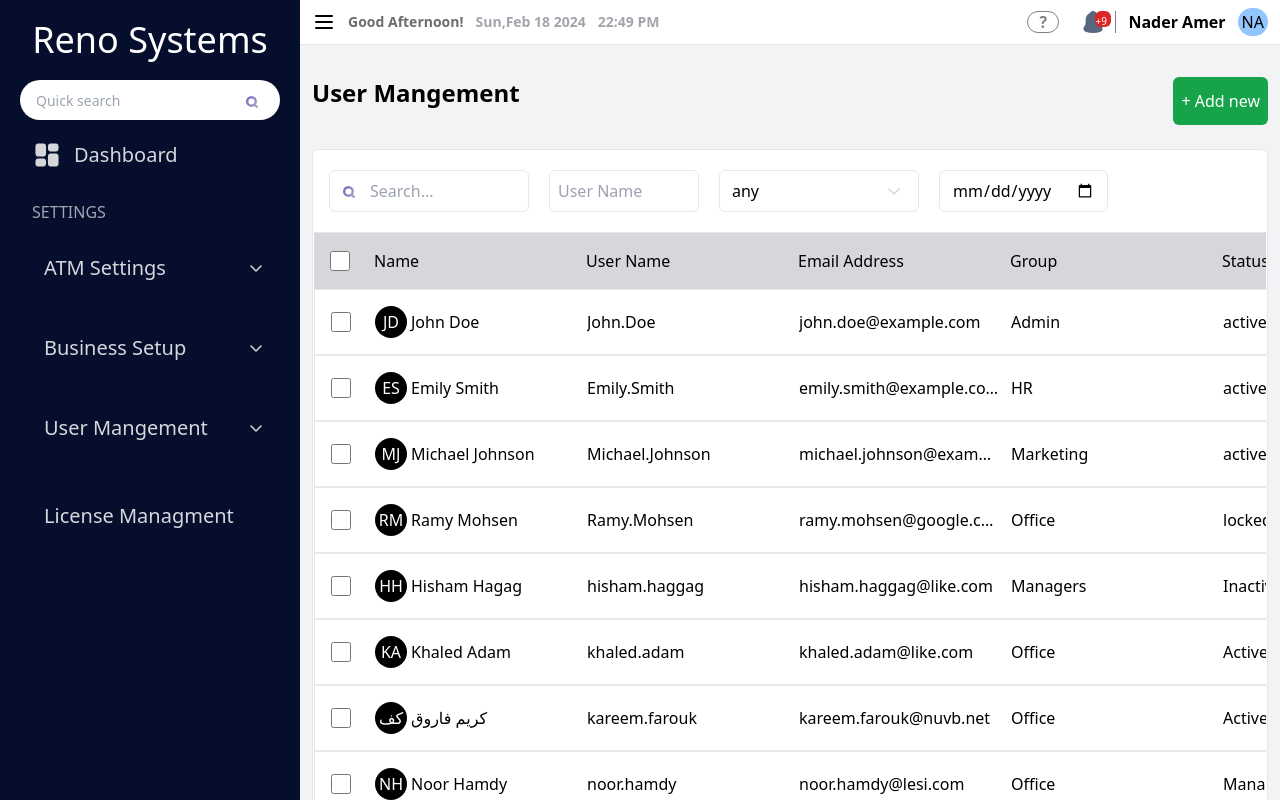
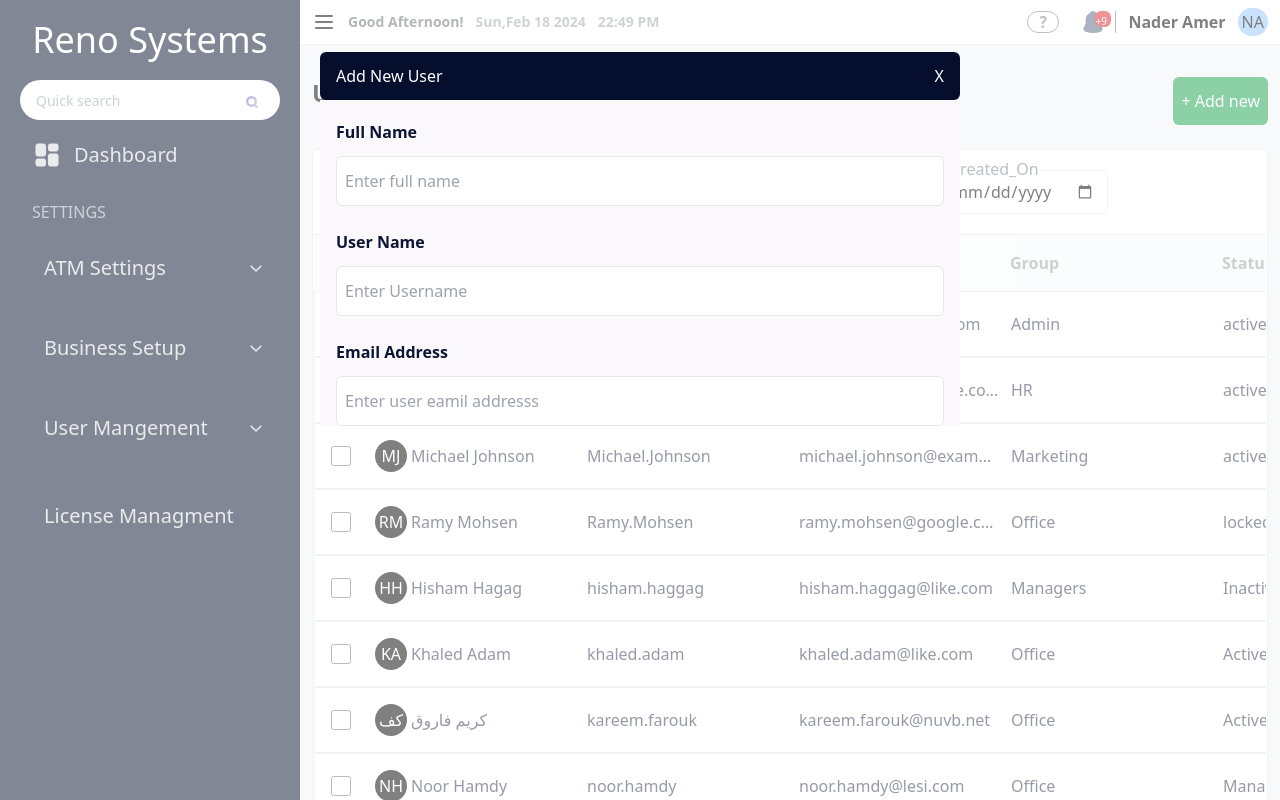
Before and after one commit to Thebrownboy/RenoSystemsDashboard, a React (Vite) app in the folder renosystemsdashboard/: page /home in a window 1280 px wide. Shown: the top 800 px of the page. Built offline with nearby package versions, Linux system fonts and the light colour scheme.

Commit message:
start building up the popup that will be used for adding user to the system

```diff
--- a/renosystemsdashboard/src/components/FilterBar/FilterBar.jsx
+++ b/renosystemsdashboard/src/components/FilterBar/FilterBar.jsx
@@ -11,7 +11,7 @@ function FilterBar() {
   const usernameSearchRef = useRef();
   const dispatch = useDispatch();
   return (
-    <div className=" flex gap-5 py-5 px-4">
+    <div className=" flex gap-5 py-5 px-4 flex-wrap ">
       <div className="relative ">
         <img
           className=" absolute top-[10px] left-2 cursor-pointer"
@@ -25,7 +25,7 @@ function FilterBar() {
           type="text"
           ref={generalSearchRef}
           placeholder="Search..."
-          className="outline-none pl-10 py-2 border border-1 rounded-md max-w-[200px]"
+          className="outline-none pl-10 py-2 border border-1 rounded-md max-w-[200px] "
           onChange={(e) => dispatch(nameFilter(e.target.value))}
         />
       </div>
@@ -41,10 +41,10 @@ function FilterBar() {
         />
       </div>
 
-      <div className="relative  w-[200px] flex items-center border-1 border rounded-md px-3">
+      <div className="relative  w-[200px] py-2 flex items-center border-1 border rounded-md px-3 before:absolute before:top-[-14px] before:left-[10px] before:content-['Active\_Status'] before:w-fit before:h-5 before:z-10 before:bg-white before:text-[#7A7E90]">
         <CustomizedSelect />
       </div>
-      <div className="flex items-center gap-4 border-1 border rounded-md px-3 cursor-pointer ">
+      <div className=" relative flex items-center gap-4 py-2 border-1 border rounded-md px-3 cursor-pointer  before:absolute before:top-[-14px] before:left-[10px] before:content-['Created\_On'] before:w-fit before:h-5 before:z-10 before:bg-white before:text-[#7A7E90]">
         <input
           type="date"
           className=" outline-none"
--- a/renosystemsdashboard/src/components/MainSection/MainSection.jsx
+++ b/renosystemsdashboard/src/components/MainSection/MainSection.jsx
@@ -2,6 +2,7 @@ import React from "react";
 import Header from "../Header/Header";
 import UserMangment from "../UserManage/UserMangment";
 import MainCard from "../MainCard/MainCard";
+import Popup from "../Popup/Popup";
 
 function MainSection({ updateSideBarDisplay, sideBarDisplay }) {
   return (
@@ -13,6 +14,8 @@ function MainSection({ updateSideBarDisplay, sideBarDisplay }) {
         sideBarDisplay={sideBarDisplay}
       />
 
+      <Popup />
+
       <UserMangment />
       <MainCard />
     </div>
--- /dev/null
+++ b/renosystemsdashboard/src/components/Popup/Popup.jsx
@@ -0,0 +1,58 @@
+import React from "react";
+import CustomizedSelect from "../CustomizedSelect/CustomizedSelect";
+
+function Popup() {
+  return (
+    <div className=" flex justify-center   fixed top-0 left-0 bg-white bg-opacity-50 w-screen h-full z-[40000000000]">
+      <div className="add-new-user-card w-1/2 py-3 rounded-md  mt-10 ">
+        <div className="card-header flex justify-between rounded-md  px-4 py-3 bg-[#050E2D]">
+          <h2 className="text-white"> Add New User</h2>
+          <div className="text-white">X</div>
+        </div>
+
+        <div className="bg-[#FAF8FB] px-4 flex flex-col gap-1">
+          <div className="full-name flex flex-col mt-5 gap-3">
+            <label htmlFor="" className="text-[16px] font-bold text-[#0C1533]">
+              Full Name
+            </label>
+            <div>
+              <input
+                type="text"
+                placeholder="Enter full name"
+                className="px-2 py-3 rounded-md w-full outline-none border border-1"
+              />
+            </div>
+          </div>
+
+          <div className="full-name flex flex-col mt-5 gap-3">
+            <label htmlFor="" className="text-[16px] font-bold text-[#0C1533]">
+              User Name
+            </label>
+            <div>
+              <input
+                type="text"
+                placeholder="Enter Username"
+                className="px-2 py-3 rounded-md w-full outline-none border border-1"
+              />
+            </div>
+          </div>
+
+          <div className="full-name flex flex-col mt-5 gap-3">
+            <label htmlFor="" className="text-[16px] font-bold text-[#0C1533]">
+              Email Address
+            </label>
+            <div>
+              <input
+                type="text"
+                placeholder="Enter user eamil addresss"
+                className="px-2 py-3 rounded-md w-full outline-none border border-1"
+              />
+            </div>
+          </div>
+        </div>
+      </div>
+    </div>
+  );
+}
+
+export default Popup;
--- a/renosystemsdashboard/src/components/SideBar/SideBar.jsx
+++ b/renosystemsdashboard/src/components/SideBar/SideBar.jsx
@@ -12,7 +12,7 @@ function SideBar({ updateSideBarDisplay }) {
   const searchBarRef = useRef();
   return (
     <div
-      className={`${styles["sidebar"]} p-3 lg:p-5 fixed top-0 left-0 overflow-y-scroll gap-3  md:gap-5 h-screen bg-[#050E2C] md:sticky flex  flex-col md:min-w-[200px] md:max-w-[200px]   lg:min-w-[300px] lg:max-w-[200px] `}
+      className={`${styles["sidebar"]} z-50 p-3 lg:p-5 fixed top-0 left-0 overflow-y-scroll gap-3  md:gap-5 h-screen bg-[#050E2C] md:sticky flex  flex-col md:min-w-[200px] md:max-w-[200px]   lg:min-w-[300px] lg:max-w-[200px] `}
     >
       <div className="logo">
         <h1 className=" text-2xl lg:text-4xl capitalize text-white text-center">
--- a/renosystemsdashboard/src/components/SideBar/sidebar.module.css
+++ b/renosystemsdashboard/src/components/SideBar/sidebar.module.css
@@ -1,3 +1,6 @@
+.sidbar {
+  z-index: 99999;
+}
 .sidebar::-webkit-scrollbar {
   width: 12px;
   background-color: white;
--- a/renosystemsdashboard/src/components/TableHeader/TableHeader.jsx
+++ b/renosystemsdashboard/src/components/TableHeader/TableHeader.jsx
@@ -2,13 +2,13 @@ import React from "react";
 import { tableSections } from "../../../constants";
 function TableHeader() {
   return (
-    <div className="px-4 py-4  bg-[#d5d7db] gap-3 flex min-w-fit items-center">
+    <div className="px-4 py-4  bg-[#F8FAFB] gap-3 flex min-w-fit items-center">
       <div className="mr-3 w-5 h-5">
         <input type="checkbox" className=" w-full h-full" />
       </div>
 
       {tableSections.map((item, index) => (
-        <div className="min-w-[200px]" key={index}>
+        <div className="min-w-[200px] text-[#9da0a4] font-bold" key={index}>
           {item}
         </div>
       ))}
--- a/renosystemsdashboard/src/components/TableRow/TableRow.jsx
+++ b/renosystemsdashboard/src/components/TableRow/TableRow.jsx
@@ -12,7 +12,7 @@ function TableRow({
   const [checked, updateChecked] = useState(false);
   return (
     <div
-      className={`px-4 py-4 gap-3 flex items-center ${
+      className={`text-[#2F3650] px-4 py-4 gap-3 flex items-center ${
         checked ? "bg-[#eff0f3]" : ""
       }  border border-1 min-w-fit  text-nowrap`}
     >
@@ -25,7 +25,7 @@ function TableRow({
         />
       </div>
 
-      <div className="name flex gap-1  min-w-[200px]  items-center">
+      <div className="name flex gap-1  min-w-[200px]  items-center ">
         <div className="bg-black rounded-full text-white w-8 h-8 flex justify-center items-center">
           {firstName.substring(0, 1)}
           {lastName.substring(0, 1)}
```
